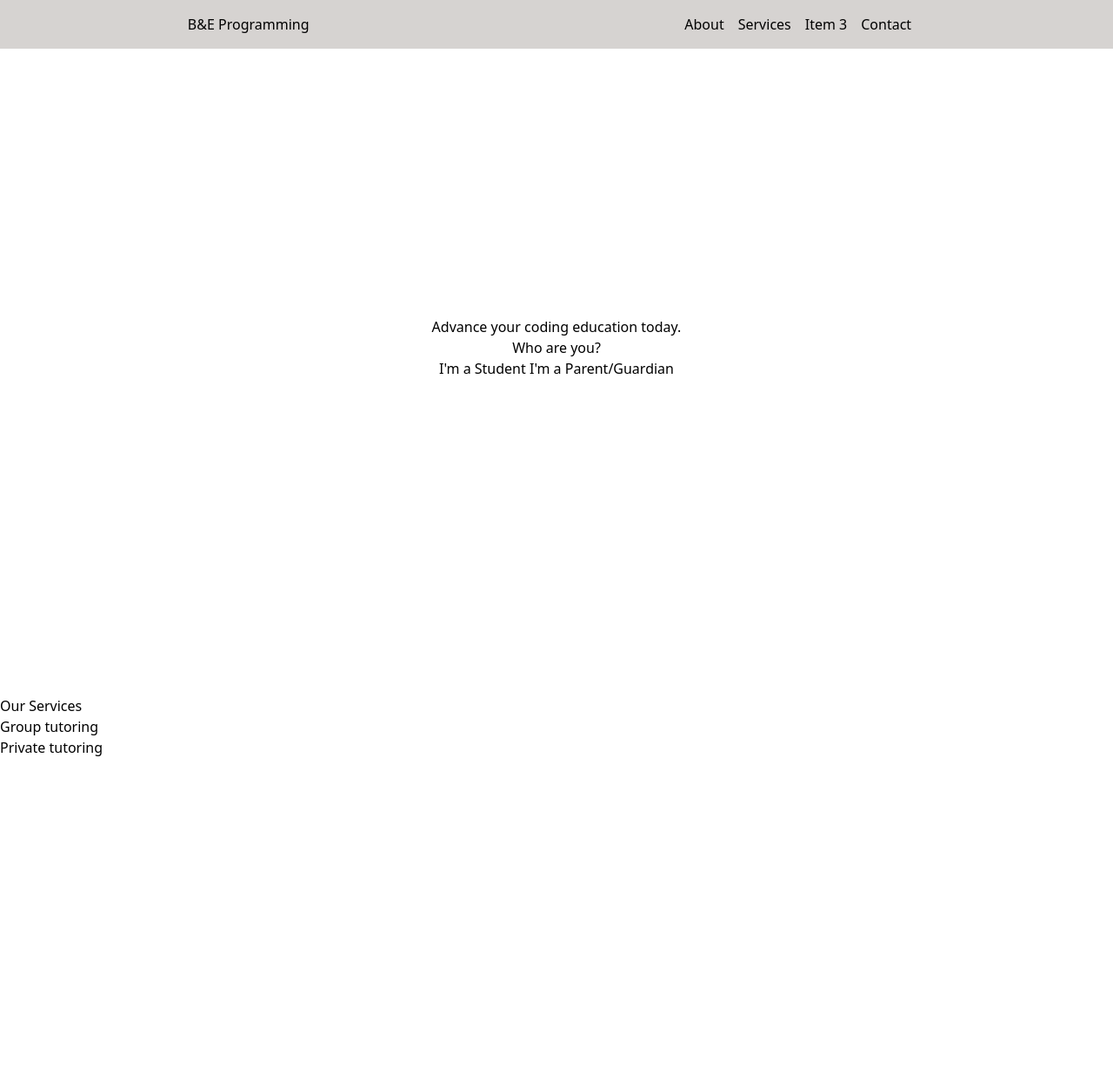
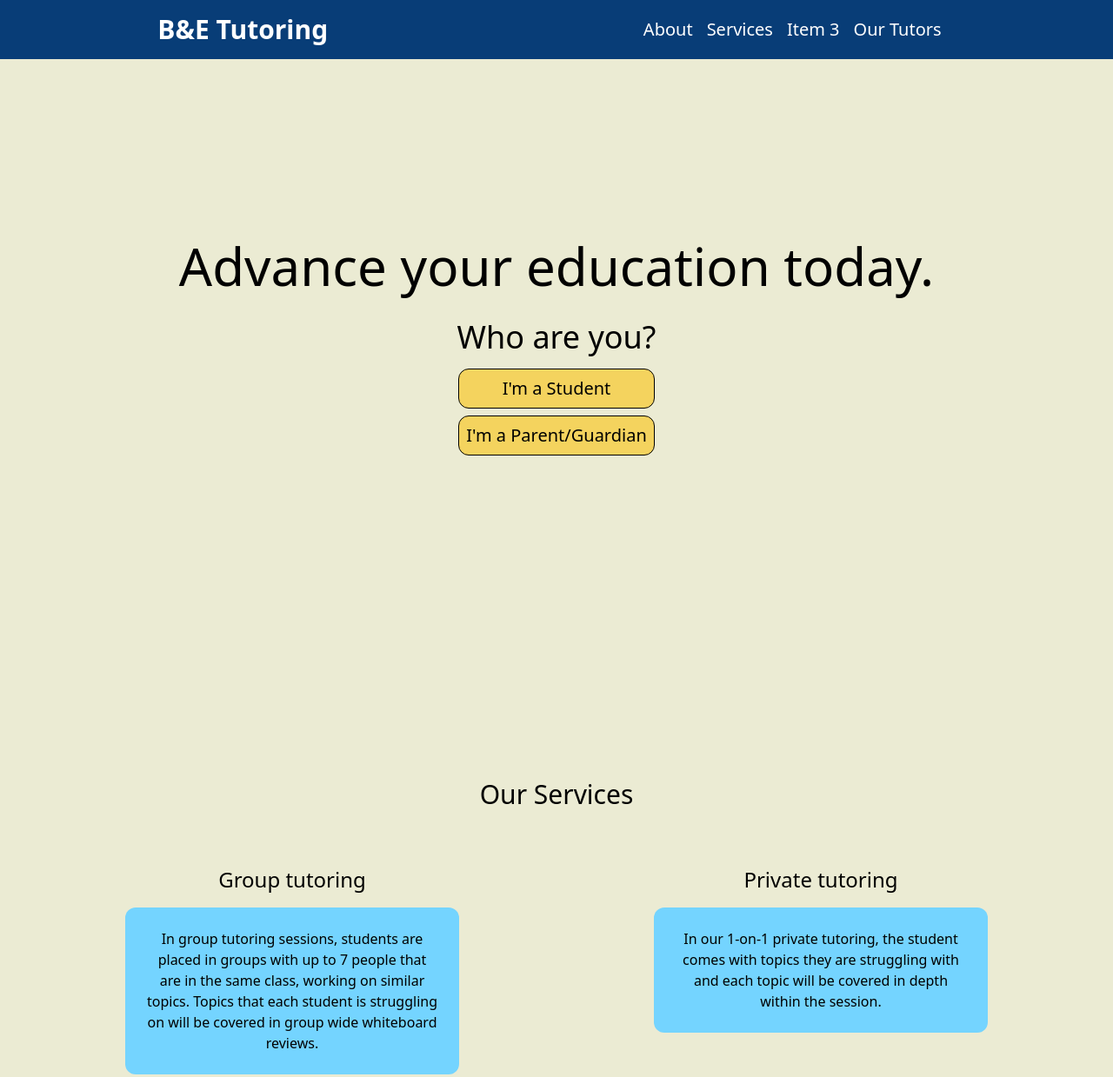
Before and after one commit to 88BrianW/B-E, a website: page src/index.html in a window 1280 px wide. Shown: the top 1239 px of the page at 87% size. Before the commit the page ends 872 px from the top, so only its background shows below. Drawn offline with Linux system fonts and the light colour scheme; a script that the page names is missing.

Commit message:
transfer to desktop

```diff
--- a/src/index.html
+++ b/src/index.html
@@ -6,36 +6,66 @@
     <title>B&E</title>
     <link rel="stylesheet" href="./output.css">
 </head>
-<body class="">
-    <header class="flex justify-around py-4 bg-stone-300 fixed w-screen">
-        <p>B&E Programming</p>
+<body class="bg-[#EBEBD3]">
+    <header class="flex justify-around py-4 bg-[#083D77] fixed w-screen items-center">
+        <p class="text-3xl text-white font-bold ">B&E Tutoring</p>
         <ul class="inline-block">
-            <li class="float-left pr-4" ><a href="">About</a></li>
-            <li class="float-left pr-4" ><a href="">Services</a></li>
-            <li class="float-left pr-4" ><a href="">Item 3</a></li>
-            <li class="float-left pr-4" ><a href="">Contact</a></li>
+            <li class="float-left pr-4 text-white text-xl" ><a href="">About</a></li>
+            <li class="float-left pr-4 text-white text-xl" ><a href="">Services</a></li>
+            <li class="float-left pr-4 text-white text-xl" ><a href="">Item 3</a></li>
+            <li class="float-left pr-4 text-white text-xl" ><a href="">Our Tutors</a></li>
         </ul>
     </header>
     <main>
         <section id="hero-section" class="flex flex-col justify-center items-center m-auto h-screen">
-            <h1>Advance your coding education today.</h1>
-            <h2>Who are you?</h2>
-            <div id="button-container">
-                <button>I'm a Student</button>
-                <button>I'm a Parent/Guardian</button>
+            <h1 class="text-6xl text-center mx-8">Advance your education today.</h1>
+            <h2 class="text-4xl mt-8 pb-2">Who are you?</h2>
+            <div id="button-container" class="flex flex-col">
+                <button class="text-xl border-[1px] rounded-xl bg-[#F4D35E] hover:cursor-pointer mt-2 p-2">I'm a Student</button>
+                <button class="text-xl border-[1px] rounded-xl bg-[#F4D35E] hover:cursor-pointer mt-2 p-2">I'm a Parent/Guardian</button>
             </div>
         </section>
-        <section>
-            <h2>Our Services</h2>
-            <div>
-                <div>
-                    <h3>Group tutoring</h3>
+        <section class="text-center p-8">
+            <h2 class="text-3xl p-16">Our Services</h2>
+            <div class="flex flex-row justify-around">
+                <div class="w-[30vw]">
+                    <h3 class="text-2xl pb-4">Group tutoring</h3>
+                    <p class="bg-sky-300 rounded-xl p-6" >In group tutoring sessions, students are placed in groups with up to 7 people that are in the same class, working on similar topics. Topics that each student is struggling on will be covered in group wide whiteboard reviews.</p>
                 </div>
-                <div>
-                    <h3>Private tutoring</h3>
+                <div class="w-[30vw]">
+                    <h3 class="text-2xl pb-4">Private tutoring</h3>
+                    <p class=" bg-sky-300 rounded-xl p-6 ">In our 1-on-1 private tutoring, the student comes with topics they are struggling with and each topic will be covered in depth within the session.</p>
                 </div>
             </div>
         </section>
     </main>
+
+    <div id="formkeep-embed" data-formkeep-url="https://formkeep.com/p/0ee1c995da2c424bd0965ccdd01f29bc?embedded=1"></div>
+
+    <script type="text/javascript" src="https://pym.nprapps.org/pym.v1.min.js"></script>
+    <script type="text/javascript" src="https://cdn.formkeep.com/formkeep-embed.js"></script>
+
+    <!-- Get notified when the form is submitted, add your own code below: -->
+    <script>
+        const formkeepEmbed = document.querySelector('#formkeep-embed')
+
+        formkeepEmbed.addEventListener('formkeep-embed:submitting', _event => {
+        console.log('Submitting form...')
+        })
+
+        formkeepEmbed.addEventListener('formkeep-embed:submitted', _event => {
+        console.log('Submitted form...')
+        })
+    </script>
+
+    <footer class="bg-slate-400 px-12 py-4">
+        <h2 class="font-bold">B&E Programming</h2>
+        <ul class="inline-block">
+            <li class="pr-4" ><a href="">About</a></li>
+            <li class="pr-4" ><a href="">Services</a></li>
+            <li class="pr-4" ><a href="">Item 3</a></li>
+            <li class="pr-4" ><a href="">Our Tutors</a></li>
+        </ul>
+    </footer>
 </body>
 </html>
```
Also changed, not shown: src/output.css.
